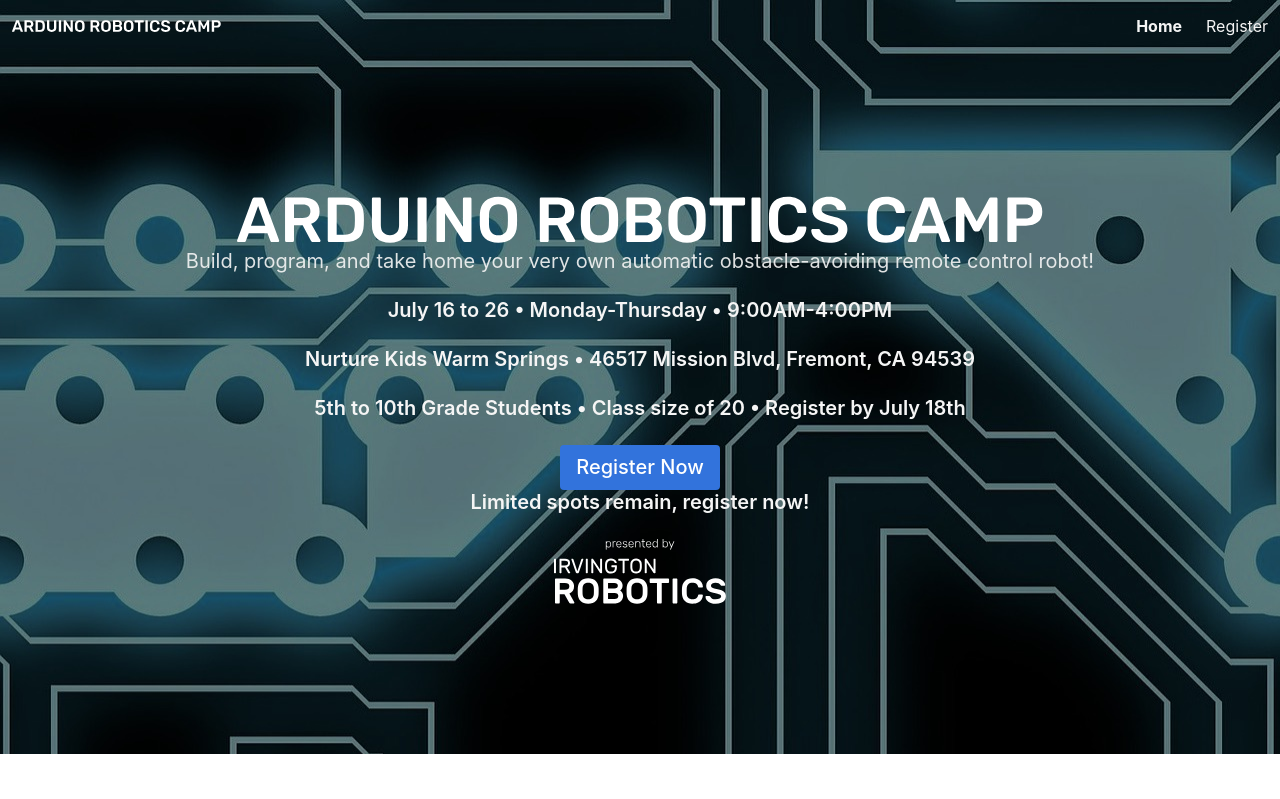
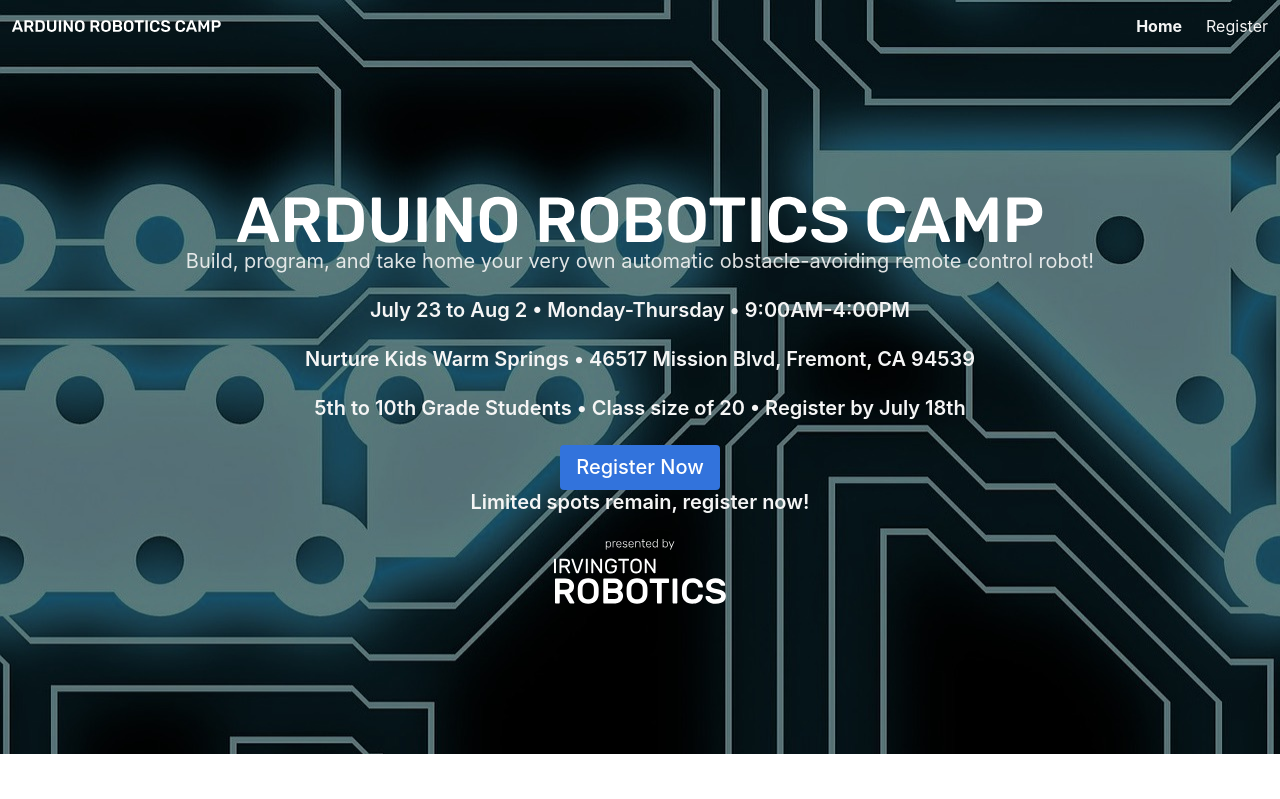
Before and after one commit to IrvingtonRobotics/summercamp, a plain HTML site: page index.html in a window 1280 px wide. Shown: the top 799 px of the page. Drawn offline with nearby package versions, Linux system fonts and the light colour scheme.

Commit message:
Update index.html

```diff
--- a/index.html
+++ b/index.html
@@ -56,7 +56,7 @@
 						</h2>
 						<h2 class="subtitle">
 							<strong>
-								July 16 to 26 • Monday-Thursday • 9:00AM-4:00PM
+								July 23 to Aug 2 • Monday-Thursday • 9:00AM-4:00PM
 							</strong>
 						</h2>
 						<h2 class="subtitle">
```
